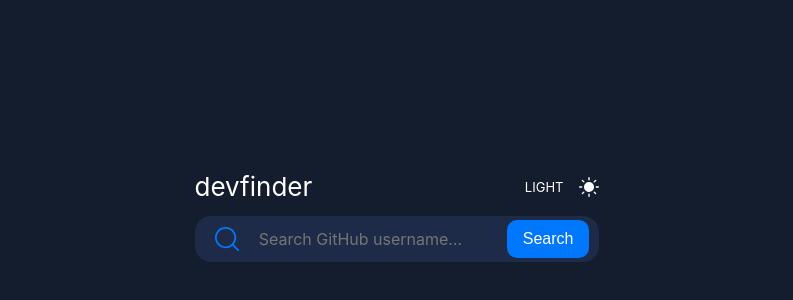
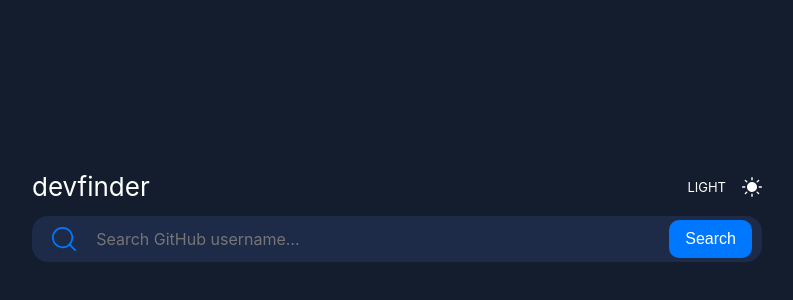
Before and after one commit to kkulek/github-user-search-app, a React (Create React App) app: page / in a window 1280 px wide. Shown: the part 182-482 px from the top of the page, without its empty margins (243-1036 px from the left). Built offline with nearby package versions, Linux system fonts and the light colour scheme.

Commit message:
media queries with container sizes

```diff
--- a/src/components/01_general/Container.jsx
+++ b/src/components/01_general/Container.jsx
@@ -7,6 +7,14 @@ const ContainerElement = styled.div`
   display: flex;
   flex-direction: column;
   gap: 1rem;
+
+  @media (min-width: 768px) {
+    min-width: 573px;
+  }
+
+  @media (min-width: 1024px) {
+    min-width: 730px;
+  }
 `
 
 export function Container({children}) {
```
